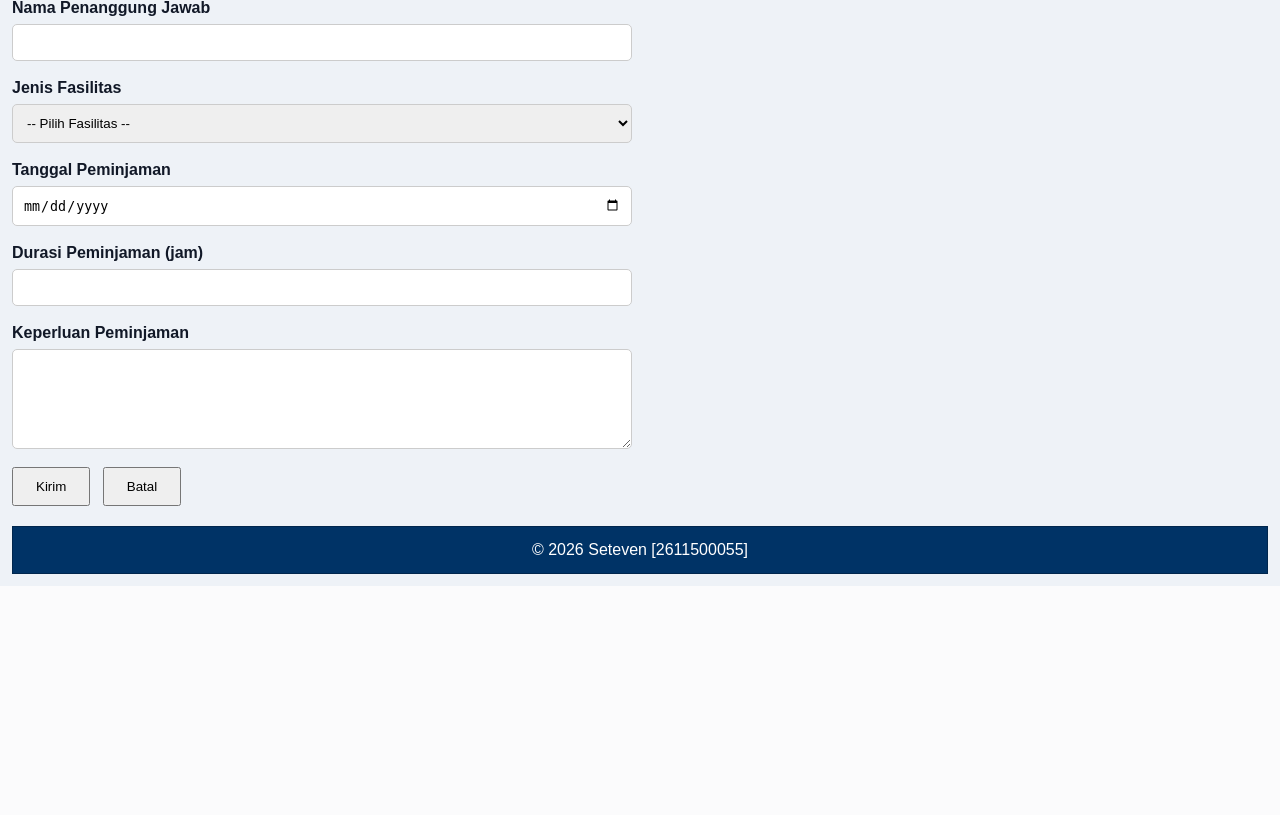
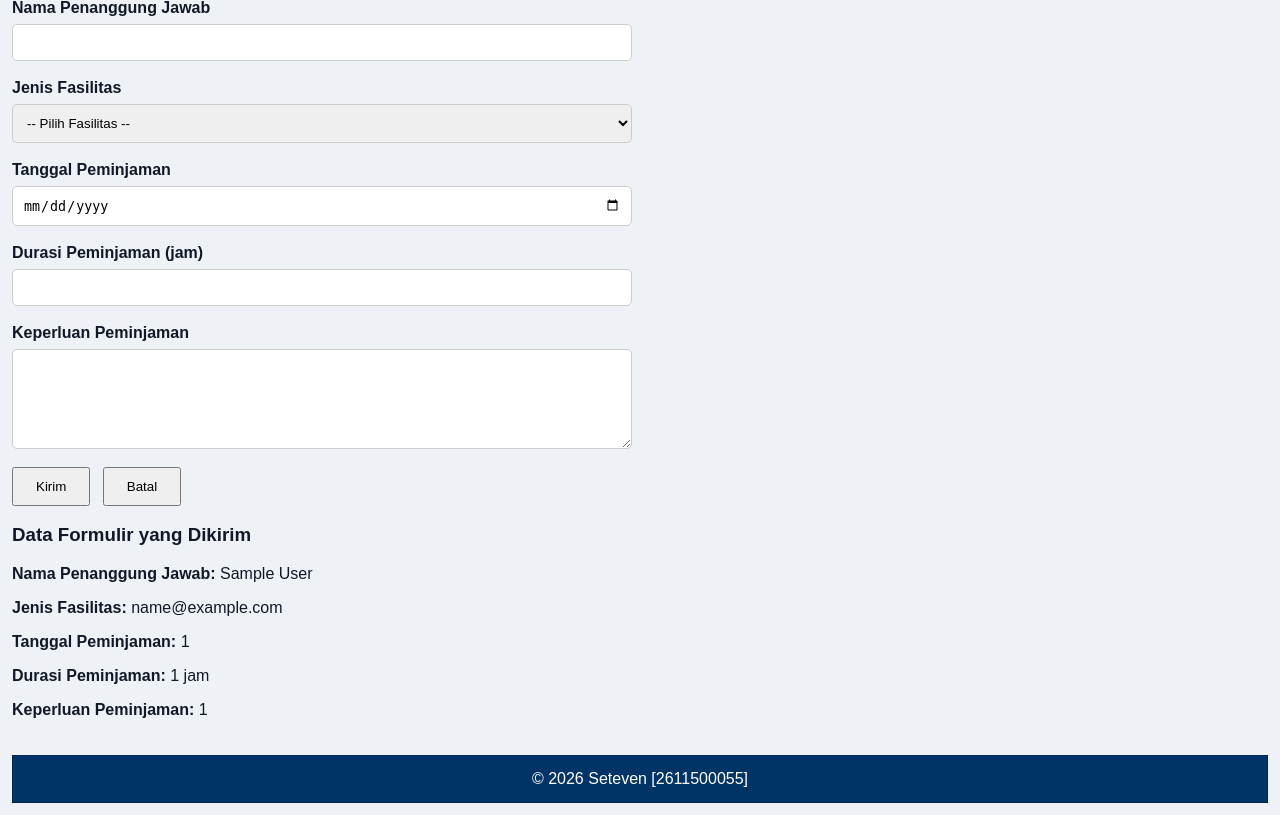
Before and after one commit to 2611500055-Steven/2611500055-pwd-ti1j-2627o, a PHP site: page /pertemuan-08/index.php in a window 1280 px wide. Shown: the part 2124-2939 px from the top of the page. Before the commit the page ends 2710 px from the top, so only its background shows below. Run offline with PHP 8.4, Linux system fonts and the light colour scheme; the visitor is signed in with stand-in values (Sample User, id 1).

Commit message:
membuat tempat jawaban di bagian peminjaman fasilitas

```diff
--- a/pertemuan-08/index.php
+++ b/pertemuan-08/index.php
@@ -319,6 +319,17 @@ switch ($programStudi) {
     <button type="submit">Kirim</button>
     <button type="reset">Batal</button>
 </form>
+
+    <?php if (isset($_SESSION["nama"])): ?>
+				<article id="HasilPeminjamanFasilitasKampus" class="submission-result" aria-live="polite">
+					<h3>Data Formulir yang Dikirim</h3>
+					<p><strong>Nama Penanggung Jawab:</strong> <?= htmlspecialchars($_SESSION["nama"] ?? "", ENT_QUOTES, "UTF-8") ?></p>
+					<p><strong>Jenis Fasilitas:</strong> <?= htmlspecialchars($_SESSION["email"] ?? "", ENT_QUOTES, "UTF-8") ?></p>
+					<p><strong>Tanggal Peminjaman:</strong> <?= htmlspecialchars($_SESSION["tanggal"] ?? "", ENT_QUOTES, "UTF-8") ?></p>
+					<p><strong>Durasi Peminjaman:</strong> <?= htmlspecialchars($_SESSION["durasi"] ?? "", ENT_QUOTES, "UTF-8") ?> jam</p>
+					<p><strong>Keperluan Peminjaman:</strong> <?= nl2br(htmlspecialchars($_SESSION["keperluan"] ?? "", ENT_QUOTES, "UTF-8")) ?></p>
+				</article>
+			<?php endif; ?>
     </section>
 	</main>
 
```
